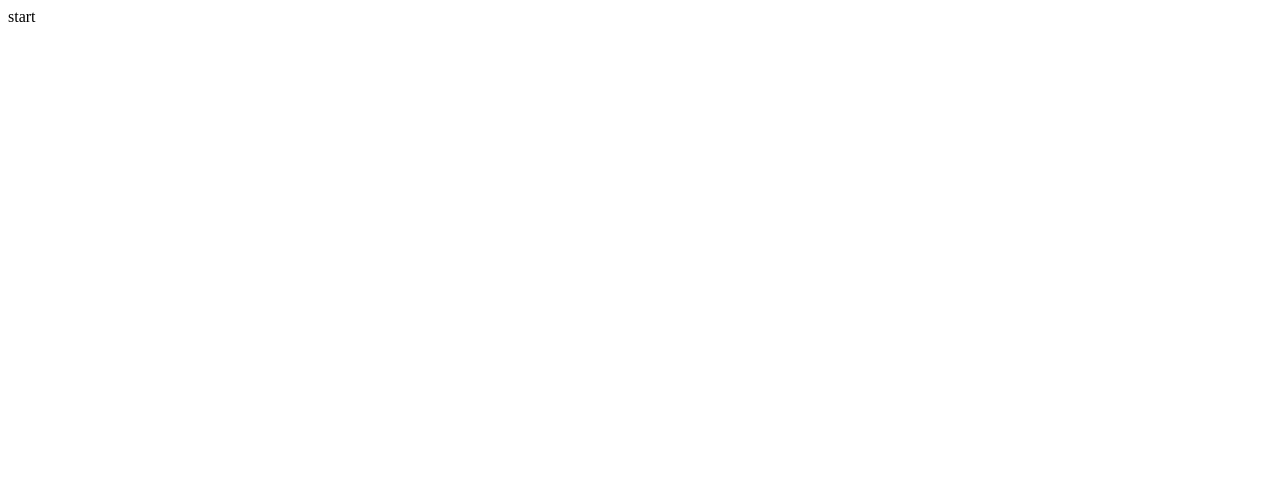
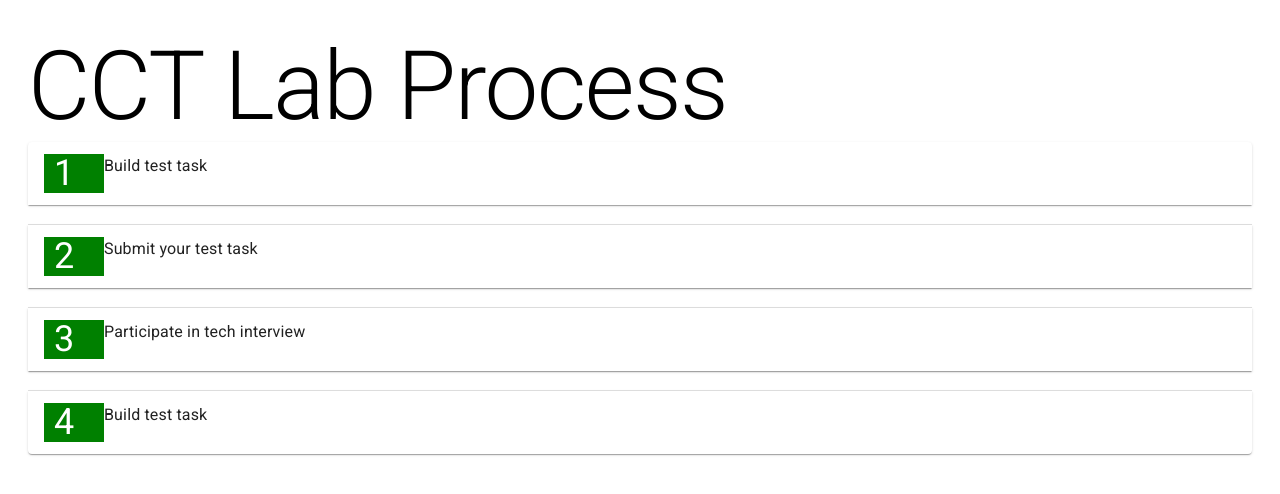
Before and after one commit to Gie-sta/projects-learning, a React app in the folder lab-process/: page / in a window 1280 px wide. Built offline with nearby package versions, Linux system fonts and the light colour scheme.

Commit message:
acordion implemented

```diff
--- a/lab-process/package.json
+++ b/lab-process/package.json
@@ -3,7 +3,11 @@
   "version": "0.1.0",
   "private": true,
   "dependencies": {
+    "@emotion/react": "^11.6.0",
+    "@emotion/styled": "^11.6.0",
+    "@mui/icons-material": "^5.1.0",
     "@mui/material": "^5.1.0",
+    "@mui/system": "^5.1.0",
     "@testing-library/jest-dom": "^5.15.0",
     "@testing-library/react": "^11.2.7",
     "@testing-library/user-event": "^12.8.3",
--- a/lab-process/public/index.html
+++ b/lab-process/public/index.html
@@ -1,14 +1,12 @@
 <!DOCTYPE html>
 <html lang="en">
+
 <head>
   <meta charset="utf-8" />
   <link rel="icon" href="%PUBLIC_URL%/favicon.ico" />
   <meta name="viewport" content="width=device-width, initial-scale=1" />
   <meta name="theme-color" content="#000000" />
-    <meta
-      name="description"
-      content="Web site created using create-react-app"
-    />
+  <meta name="description" content="Web site created using create-react-app" />
   <link rel="apple-touch-icon" href="%PUBLIC_URL%/logo192.png" />
   <!--
       manifest.json provides metadata used when your web app is installed on a
@@ -24,8 +22,11 @@
       work correctly both with client-side routing and a non-root public URL.
       Learn how to configure a non-root public URL by running `npm run build`.
     -->
+  <link rel="stylesheet" href="https://fonts.googleapis.com/css?family=Roboto:300,400,500,700&display=swap" />
+  <link rel="stylesheet" href="https://fonts.googleapis.com/icon?family=Material+Icons" />
   <title>React App</title>
 </head>
+
 <body>
   <noscript>You need to enable JavaScript to run this app.</noscript>
   <div id="root"></div>
@@ -40,4 +41,5 @@
       To create a production bundle, use `npm run build` or `yarn build`.
     -->
 </body>
+
 </html>
--- a/lab-process/src/components/App.js
+++ b/lab-process/src/components/App.js
@@ -1,10 +1,179 @@
-import React from 'react'
+import React from 'react';
+
+import Accordion from '@mui/material/Accordion';
+import AccordionDetails from '@mui/material/AccordionDetails';
+import AccordionSummary from '@mui/material/AccordionSummary';
+import Typography from '@mui/material/Typography';
+import CheckCircleOutlineOutlinedIcon from '@mui/icons-material/CheckCircleOutlineOutlined';
+import Box from '@mui/material/Box';
+import List from '@mui/material/List';
+import ListItem from '@mui/material/ListItem';
+import ListItemButton from '@mui/material/ListItemButton';
+import ListItemIcon from '@mui/material/ListItemIcon';
+import ListItemText from '@mui/material/ListItemText';
+
+
 
 const App = () => {
+  const [expanded, setExpanded] = React.useState(false);
+
+  const handleChange = (panel) => (event, isExpanded) => {
+    setExpanded(isExpanded ? panel : false);
+  };
+
+
+
+
+  const data = [
+    {
+      id: "panel1",
+      number: "1",
+      heading: "Build test task",
+      details: [
+        'Create repository',
+        'Implement designs',
+        'Implement functionality'
+
+      ]
+    },
+    {
+      id: "panel2",
+      number: "2",
+      heading: "Submit your test task",
+      details: [
+        'Open email client',
+        'Sent link with information to careers@cornercasetech.com'
+
+      ]
+    },
+    {
+      id: "panel3",
+      number: "3",
+      heading: "Participate in tech interview",
+      details: [
+        'Talk with HR',
+        'Talk with Tech team'
+      ]
+    },
+    {
+      id: "panel4",
+      number: "4",
+      heading: "Build test task",
+      details: [
+        'Receive answers',
+        'Start your IT career'
+
+      ]
+    },
+
+  ];
+
+
+
+
+  // return (
+  //   <Box sx={{ margin: '30px 20px' }}>
+  //     <Typography variant="h1" >
+  //       CCT Lab Process
+  //     </Typography>
+  //     {data.map(accordion => {
+  //       const { id, number, heading, details } = accordion;
+  //       return (
+  //         <Accordion expanded={expanded === id} key={id} sx={{ marginBottom: '20px' }} onChange={handleChange(id)} >
+  //           <AccordionSummary
+  //             aria-controls="panel1bh-content"
+  //             id="panel1bh-header"
+  //           >
+  //             <Typography sx={{ width: '50px', height: '53,58px', flexShrink: 0, paddingLeft: '10px', backgroundColor: 'green', color: '#ffffff', fontSize: '36px', lineHeight: '39px' }}>{number}</Typography>
+  //             <Typography sx={{ width: '33%', flexShrink: 0 }}>{heading}</Typography>
+  //           </AccordionSummary>
+
+  //           {data.map(accordion => {
+  //             const { details } = accordion;
+  //             console.log(details);
+  //             for (const detail of details) {
+  //               console.log(detail);
+  //               return (
+  //                 <AccordionDetails>
+  //                   <Box sx={{ width: '100%', maxWidth: 360, bgcolor: 'background.paper' }}>
+  //                     <List>
+  //                       <ListItem disablePadding key={Object.keys(details)}>
+  //                         <ListItemButton>
+  //                           <ListItemIcon>
+  //                             <CheckCircleOutlineOutlinedIcon />
+  //                           </ListItemIcon>
+  //                           <ListItemText primary={(detail)} />
+  //                         </ListItemButton>
+  //                       </ListItem>
+
+  //                     </List>
+  //                   </Box>
+  //                 </AccordionDetails>
+
+  //               )
+  //             }
+  //           })
+  //           }
+
+  //         </Accordion>
+  //       )
+  //     })}
+  //   </Box >
+  // )
+
   return (
-    <div>
-      start
-    </div>
+    <Box sx={{ margin: '30px 20px' }}>
+      <Typography variant="h1" >
+        CCT Lab Process
+      </Typography>
+      {data.map(accordion => {
+        const { id, number, heading, details } = accordion;
+        // console.log(details);
+        return (
+          <Accordion expanded={expanded === id} key={id} sx={{ marginBottom: '20px' }} onChange={handleChange(id)} >
+            <AccordionSummary
+              aria-controls="panel1bh-content"
+              id="panel1bh-header"
+            >
+              <Typography sx={{ width: '50px', height: '53,58px', flexShrink: 0, paddingLeft: '10px', backgroundColor: 'green', color: '#ffffff', fontSize: '36px', lineHeight: '39px' }}>{number}</Typography>
+              <Typography sx={{ width: '33%', flexShrink: 0 }}>{heading}</Typography>
+            </AccordionSummary>
+            <AccordionDetails>
+              <Box sx={{ width: '100%', maxWidth: 360, bgcolor: 'background.paper' }}>
+                <List>
+                  <ListItem disablePadding key={(details[0])}>
+                    <ListItemButton>
+                      <ListItemIcon>
+                        <CheckCircleOutlineOutlinedIcon />
+                      </ListItemIcon>
+                      <ListItemText primary={(details[0])} />
+                    </ListItemButton>
+                  </ListItem>
+                  <ListItem disablePadding key={(details[1])}>
+                    <ListItemButton>
+                      <ListItemIcon>
+                        <CheckCircleOutlineOutlinedIcon />
+                      </ListItemIcon>
+                      <ListItemText primary={(details[1])} />
+                    </ListItemButton>
+                  </ListItem>
+                  {!details[2] ? ' ' :
+                    <ListItem disablePadding key={(details[2])}>
+                      <ListItemButton>
+                        <ListItemIcon>
+                          <CheckCircleOutlineOutlinedIcon />
+                        </ListItemIcon>
+                        <ListItemText primary={(details[2])} />
+                      </ListItemButton>
+                    </ListItem>
+                  }
+                </List>
+              </Box>
+            </AccordionDetails>
+          </Accordion>
+        )
+      })}
+    </Box >
   )
 }
 
```
Also changed, not shown: lab-process/src/components/App.css (added), 1 other file. Lines whose indentation alone changed are shown as unchanged.
